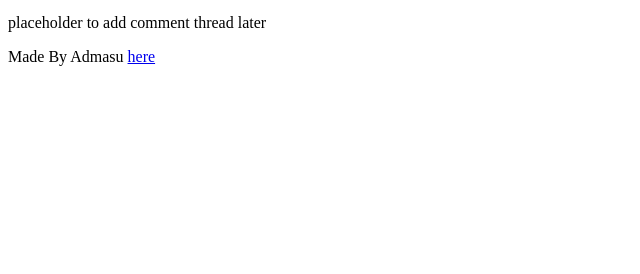
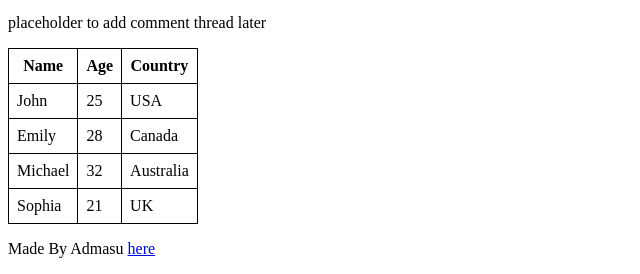
Before and after one commit to admasuwodaje/alx_html_css, a plain HTML site: page html_basic/index.html in a window 1280 px wide. Shown: the part 741-1015 px from the top of the page, without its empty margins (0-640 px from the left). Before the commit the page ends 823 px from the top, so only its background shows below. Drawn offline with Linux system fonts and the light colour scheme.

Commit message:
commit the 4th task

```diff
--- a/html_basic/index.html
+++ b/html_basic/index.html
@@ -2,6 +2,7 @@
 <html lang="en">
     <head>
         <title> Basic html </title>
+        <link rel="stylesheet" href="style.css">
     </head>
     <body>
         <header>
@@ -33,6 +34,35 @@
             <aside>
                 <p>placeholder to add comment thread later</p>
             </aside>
+            <article>
+                <table>
+                    <tr>
+                        <th>Name</th>
+                        <th>Age</th>
+                        <th>Country</th>
+                    </tr>
+                    <tr>
+                        <td>John</td>
+                        <td>25</td>
+                        <td>USA</td>
+                    </tr>
+                    <tr>
+                        <td>Emily</td>
+                        <td>28</td>
+                        <td>Canada</td>
+                    </tr>
+                    <tr>
+                        <td>Michael</td>
+                        <td>32</td>
+                        <td>Australia</td>
+                    </tr>
+                    <tr>
+                        <td>Sophia</td>
+                        <td>21</td>
+                        <td>UK</td>
+                    </tr>
+                </table>
+            </article>
         </main>
         <footer>
             <p>Made By Admasu <a href="https://medium.com/@AdmasuWodaje" target="_blank">here</a></p>
--- /dev/null
+++ b/html_basic/style.css
@@ -0,0 +1,8 @@
+table {
+    border-collapse: collapse;
+}
+
+th, td {
+    border: 1px solid black;
+    padding: 8px;
+}
```
